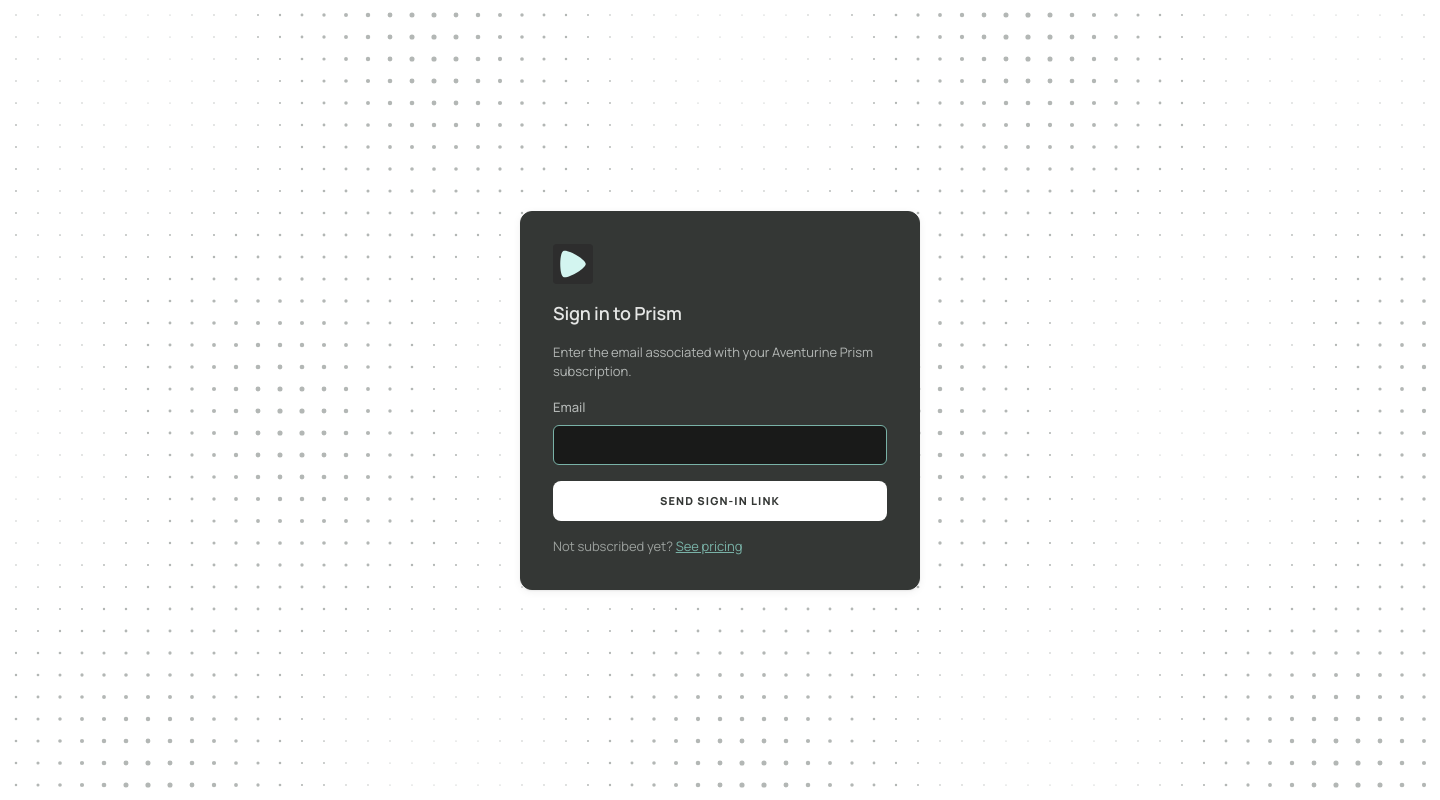
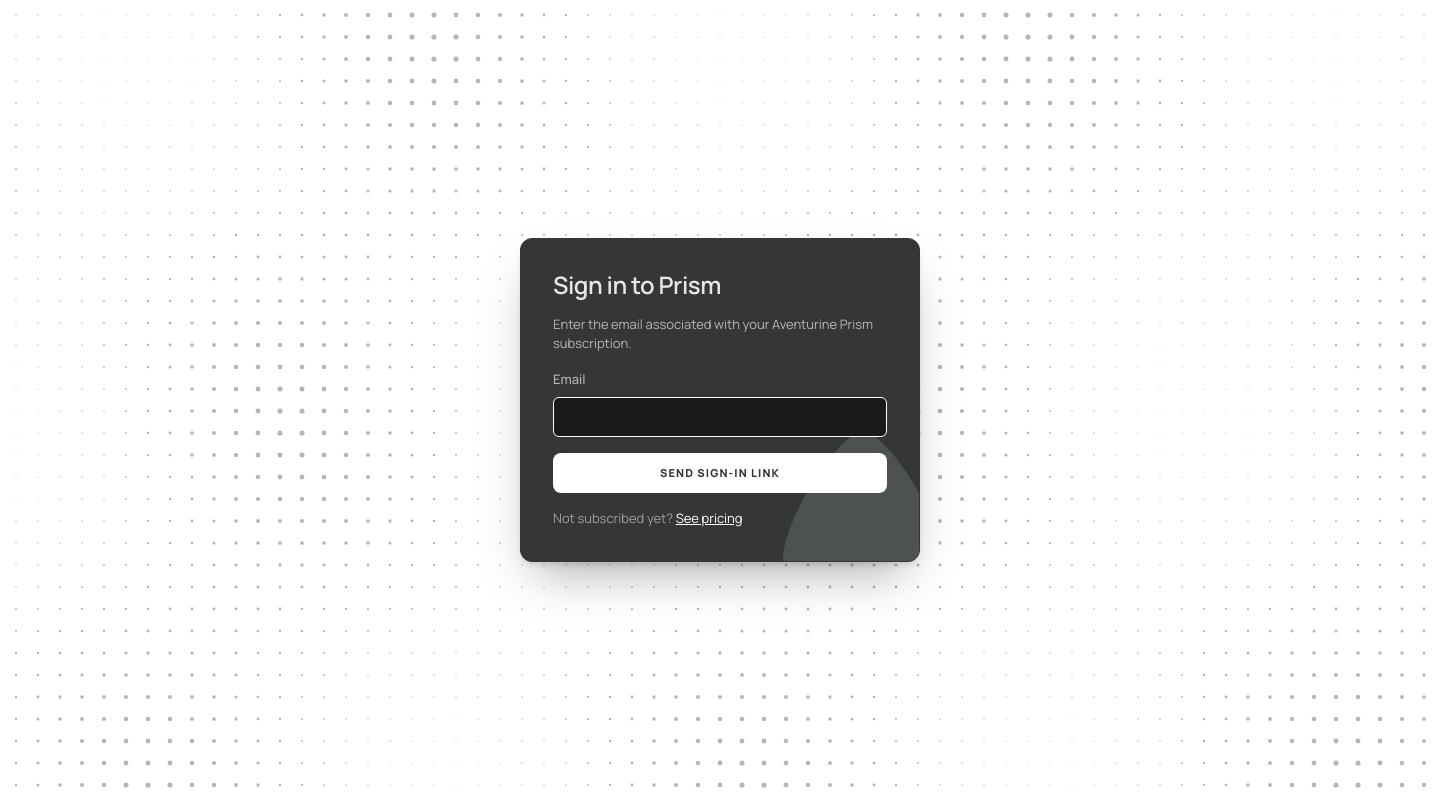
Before and after one commit to aventurine-app/aventurine-prism, an Electron app: page pages/auth/login.html in a window 1440 px wide. Drawn offline with nearby package versions, Linux system fonts and the light colour scheme; files that its build step writes are made by us from their sources.

Commit message:
login update

```diff
--- a/pages/auth/login.html
+++ b/pages/auth/login.html
@@ -10,7 +10,6 @@
     <main class="auth-page">
         <canvas class="dot-wave" aria-hidden="true"></canvas>
         <section class="auth-card" aria-labelledby="auth-title">
-            <img class="auth-logo" src="/static/icons/logo/logo.svg" alt="" width="40" height="40">
             <h1 class="auth-title" id="auth-title">Sign in to Prism</h1>
             <p class="auth-note">Enter the email associated with your Aventurine Prism subscription.</p>
 
--- a/static/css/auth.css
+++ b/static/css/auth.css
@@ -4,8 +4,9 @@
 
    The pages are white in either theme, under the website's dot wave
    (js/auth/dot-wave.js) in light grey. The card takes the dark theme's
-   tokens, so its text, fields, links and outlined buttons read on it; its
-   one main action is white with charcoal letters.
+   tokens, so its text, fields and outlined buttons read on it; its one main
+   action and its links are white, and the Aventurine mark sits faintly in
+   its lower right corner.
    ============================================================================ */
 
 /* The page isolates, so the canvas at z-index -1 sits over the page's white
@@ -51,11 +52,34 @@
     flex-direction: column;
     gap: var(--space-16);
     padding: var(--space-32);
+    position: relative;
+    isolation: isolate;
+    overflow: hidden;
     background: var(--color-base-800);
     border: var(--border-width) solid var(--color-base-800);
     border-radius: var(--radius-panel);
-    box-shadow: var(--shadow-card);
+    /* a drop shadow below the card: a tight one where it meets the page and a
+       soft one falling further, both pulled in so they stay off the sides */
+    box-shadow:
+        0 4px 8px -4px rgba(0, 0, 0, 0.20),
+        0 24px 48px -16px rgba(0, 0, 0, 0.35);
     color: var(--text-primary);
+}
+/* the watermark: the mark's rounded triangle (icons/logo/mark.svg) one step
+   up the grey ramp from the card, run off the corner, under the card's
+   content */
+.auth-card::after {
+    content: '';
+    position: absolute;
+    right: calc(-1 * var(--space-24));
+    bottom: calc(-1 * var(--space-24));
+    z-index: -1;
+    width: 160px;
+    aspect-ratio: 2.8173 / 2.7004;
+    background: var(--color-base-700);
+    -webkit-mask: url('/static/icons/logo/mark.svg') center / contain no-repeat;
+            mask: url('/static/icons/logo/mark.svg') center / contain no-repeat;
+    pointer-events: none;
 }
 
 .auth-card .button-primary {
@@ -65,13 +89,12 @@
 .auth-card .button-primary:not(:disabled):hover  { background: var(--color-base-100); }
 .auth-card .button-primary:not(:disabled):active { background: var(--color-base-200); }
 
-.auth-logo { width: 40px; height: 40px; }
-
 .auth-title {
     margin: 0;
-    font-size: var(--size-h2);
+    font-size: var(--size-h1);
     font-weight: var(--weight-semibold);
-    letter-spacing: var(--track-tight);
+    line-height: var(--lh-tight);
+    letter-spacing: var(--track-tighter);
 }
 
 .auth-note {
@@ -84,6 +107,21 @@
 
 .auth-form { display: flex; flex-direction: column; gap: var(--space-8); }
 .auth-form .field-input { height: 40px; font-size: var(--size-body); }
+/* a field in use is outlined in white, as the card's action is white; one
+   marked invalid keeps its red */
+.auth-form .field-input:focus:not([aria-invalid="true"]) { border-color: #fff; }
+/* An autofilled field keeps the card's fill and ink, not the browser's blue
+   tint. The tint is the browser's own background and cannot be unset, so an
+   inset shadow as large as the field paints the fill back over it. :is() is
+   forgiving, so a browser that knows only one of the two names still
+   matches. */
+.auth-form .field-input:is(:-webkit-autofill, :autofill) {
+    -webkit-box-shadow: inset 0 0 0 1000px var(--surface2);
+            box-shadow: inset 0 0 0 1000px var(--surface2);
+    -webkit-text-fill-color: var(--text-primary);
+    caret-color: var(--frost-caret);
+    filter: none;
+}
 .auth-form .button-primary,
 .auth-card > .button-primary { height: 40px; margin-top: var(--space-8); }
 
@@ -110,5 +148,6 @@
     color: var(--text-tertiary);
     font-size: var(--size-small);
 }
-.auth-foot a { color: var(--accent-primary); }
+.auth-foot a { color: #fff; }
+.auth-foot a:hover { color: var(--color-base-200); }
 .auth-foot a:focus-visible { outline: 2px solid var(--accent-ring); outline-offset: 2px; border-radius: 2px; }
```
Also changed, not shown: pages/auth/confirm.html (+0 -1 lines), pages/auth/inactive.html (+0 -1 lines), static/icons/logo/mark.svg (added).
